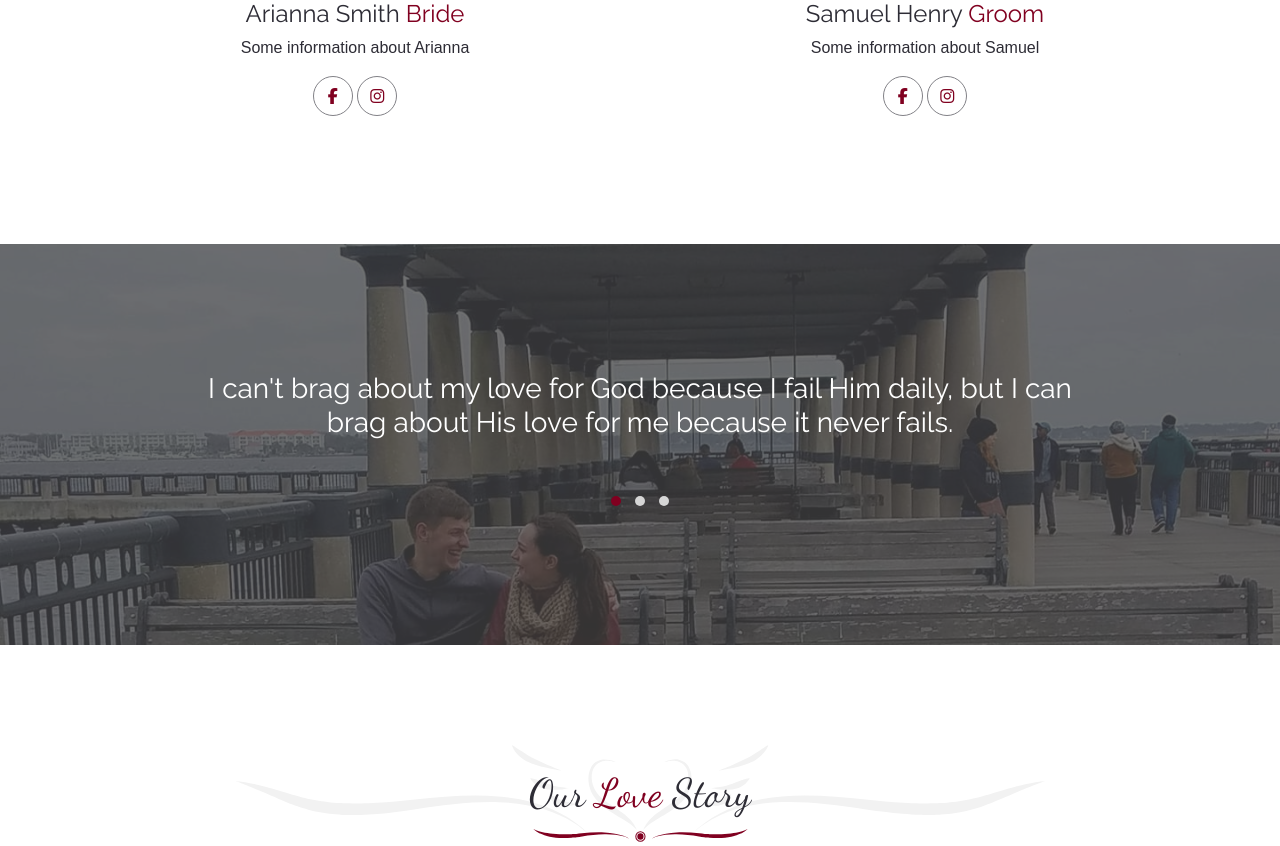
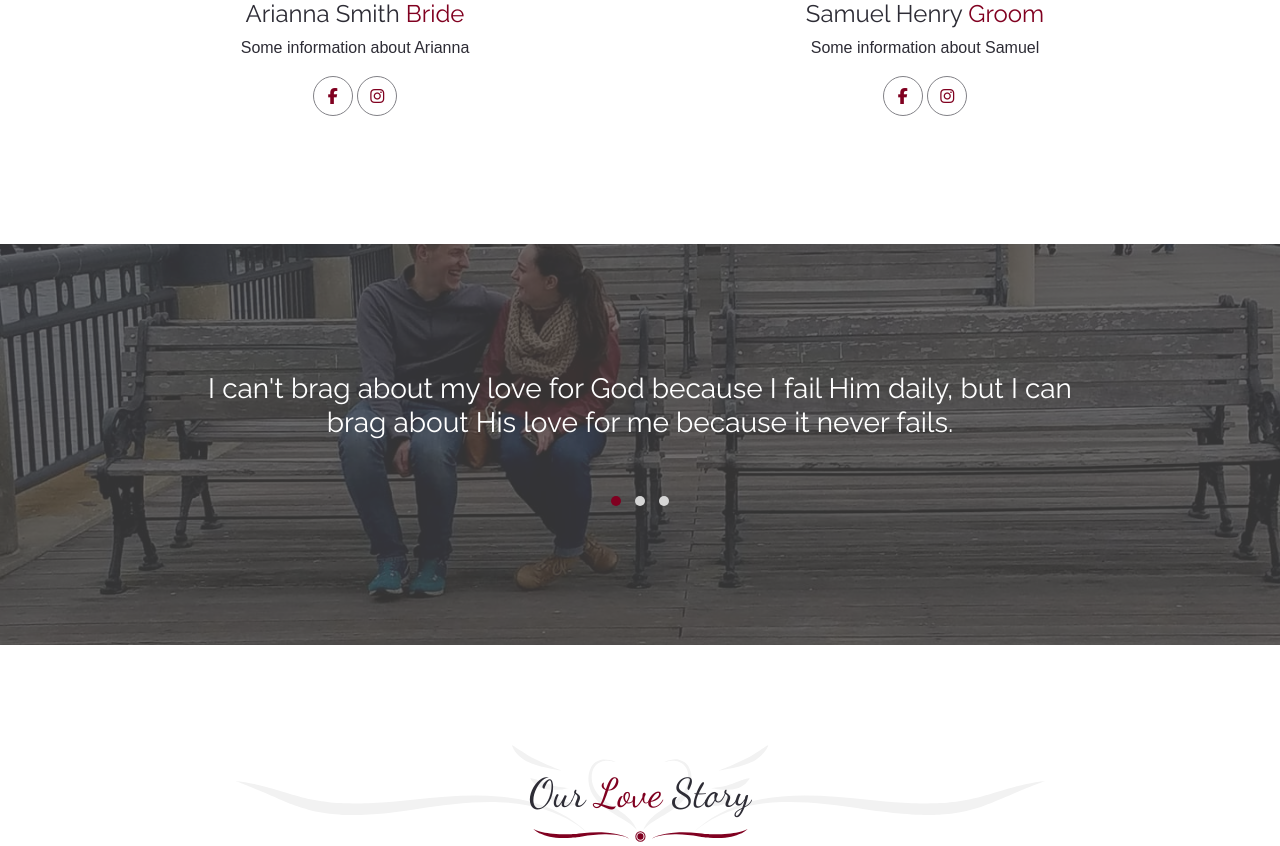
Before and after one commit to Samhenry97/Wedding, a Django app: page / in a window 1280 px wide. Shown: the part 1615-2461 px from the top of the page. Run offline with Django 3.2, Linux system fonts and the light colour scheme; style sheets or scripts are compiled from the project's sources; some libraries are stand-ins or nearby versions; some web fonts are replaced.

Commit message:
Fix Carousel Background

```diff
--- a/samari/static/css/app.scss
+++ b/samari/static/css/app.scss
@@ -155,14 +155,20 @@ figure {
 }
 
 .owl-overlay {
-  background-image: url('/static/img/charleston.jpg');
+  background: url('/static/img/charleston.jpg') no-repeat fixed center center;
   background-size: cover;
   position: absolute;
   height: 100%;
   width: 100%;
   left: 0;
   top: 0;
+  z-index: 2;
   filter: brightness(30%) opacity(80%);
+}
+
+.relative-z {
+  position: relative;
+  z-index: 3;
 }
 
 .tline {
--- a/samari/templates/index.html
+++ b/samari/templates/index.html
@@ -82,7 +82,7 @@
 </section>
 
 <section id="quotes">
-  <div class="container">
+  <div class="container relative-z">
     <div class="row">
       <div class="col-lg-10 offset-lg-1">
         <div class="owl-carousel owl-theme">
```
Also changed, not shown: static/css/app.css, 1 other file.
